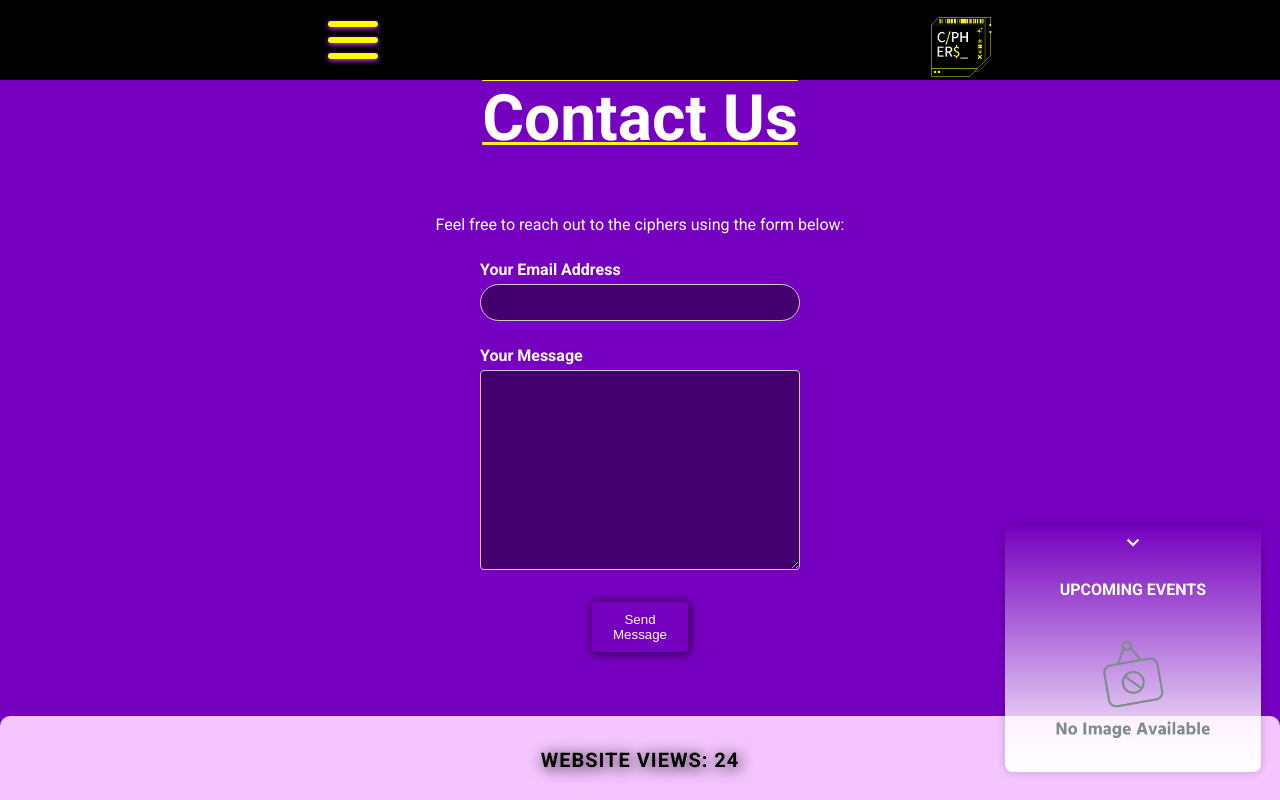
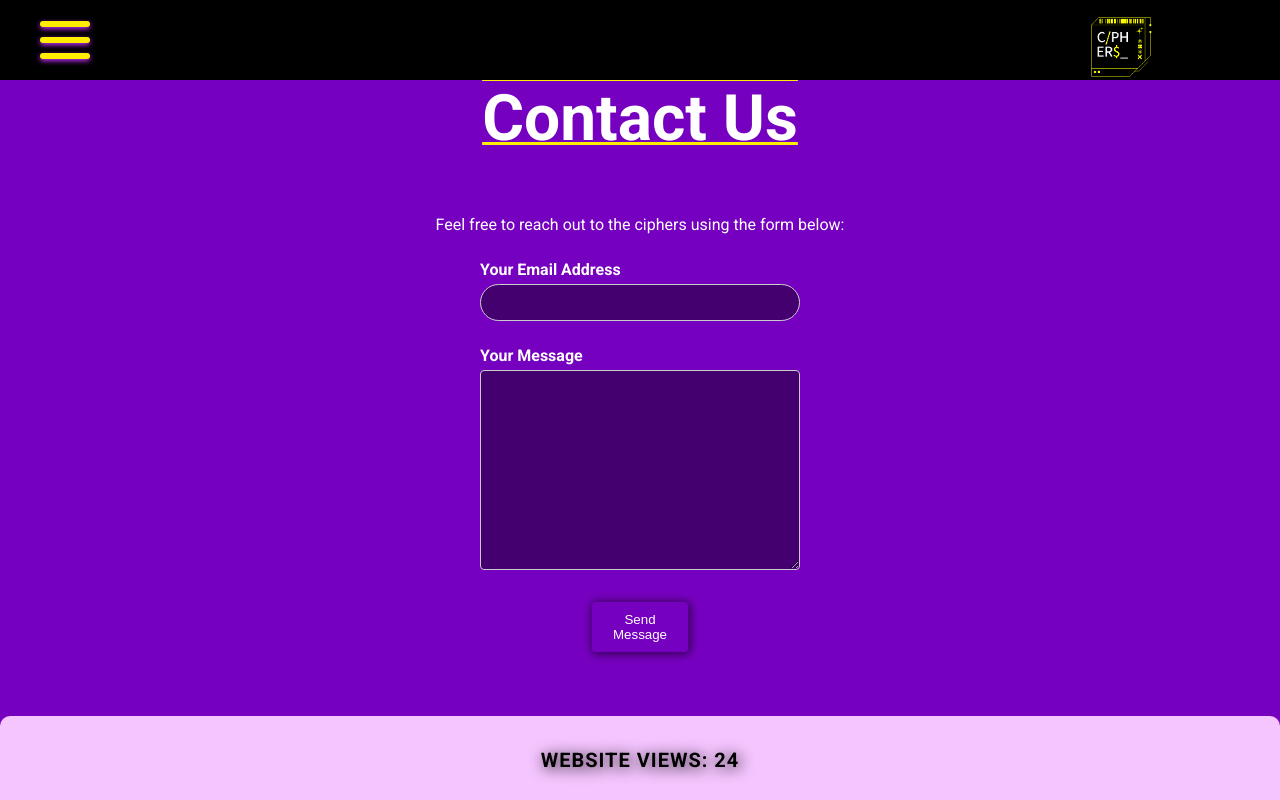
Before and after one commit to ciphershub/ciphers, a React (Create React App) app: page /contactus in a window 1280 px wide. Built offline with nearby package versions, Linux system fonts and the light colour scheme.

Commit message:
Add files via upload

```diff
--- a/src/App.css
+++ b/src/App.css
@@ -4,9 +4,10 @@
 
 :root {
   --primary-color: #9d00ff;
-  --secondary-color: #fffb00;
+  --secondary-color: #ffee00;
   --text-color: #fff;
   --bg-color: #000000;
+  --icon-size2: 40px;
 }
 
 body {
@@ -157,6 +158,7 @@ body, html {
     padding: 10px;
     color: #ffffff;
     z-index: 5000;
+    gap: 60%;
   }
 
   .logo{
@@ -173,6 +175,7 @@ body, html {
   }
 
   .burger-menu {
+    margin-left: -10%;
     display: flex;
     cursor: pointer;
     padding: 20px;
@@ -228,7 +231,7 @@ body, html {
 
   .overlay {
     position: fixed;
-    top: 0;
+    top: 69px;
     left: 0;
     width: 100%;
     height: 100%;
@@ -245,12 +248,32 @@ body, html {
     display: block;
     padding: 20px;
     font-size: 1rem; /* Adjust the font size as needed */
-    color: white;
-    text-decoration: none;
+    color: var(--secondary-color);
+    text-transform: uppercase;
+    font-weight: 600;
+    font-family: 'Source Code Pro';
     transition: 0.3s;
   }
 
   .overlay a:hover {
     background-color: #333;
   }
+
+  .upcoming-events-modal{
+    width: 50%;
+    height: 100%;
+    margin-right: -60%;
+    margin-bottom: -50%;
+    transform: rotate(-90deg);
+    background:none;
+  }
+
+  .upcoming-events-modal p{
+    display: none;
+  }
+
+  .modal-content img{
+    transform: rotate(90deg);
+
+  }
 }
```
